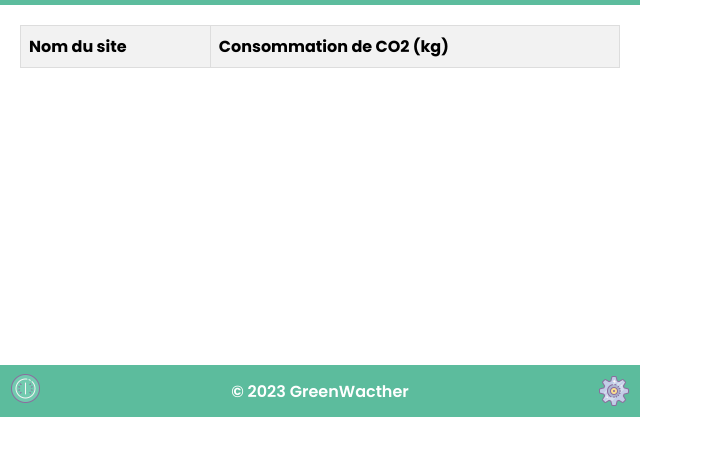
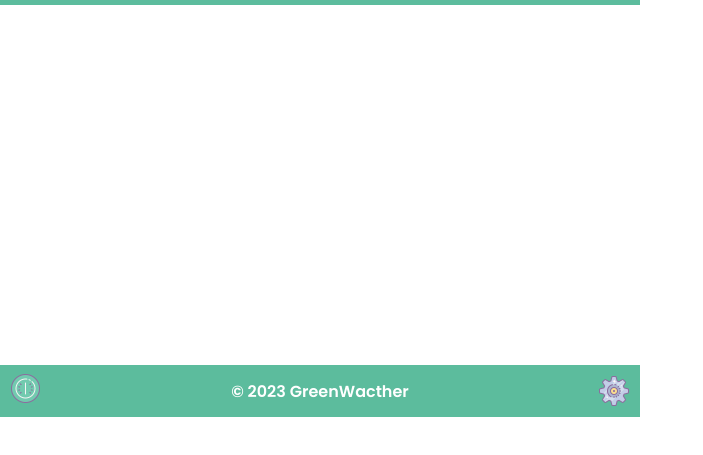
Before and after one commit to julienbenincasa/green-watcher, a browser extension: page dashboard.html in a window 1280 px wide. Shown: the part 59-514 px from the top of the page, without its empty margins (0-703 px from the left). Drawn offline with Linux system fonts and the light colour scheme.

Commit message:
HTML & CSS cleaning

```diff
--- a/css/style.css
+++ b/css/style.css
@@ -1,46 +1,7 @@
 
 @import url('https://fonts.googleapis.com/css2?family=Poppins:wght@400;500;600;700&display=swap');
 
- table {
-    width: 100%;
-    border-collapse: collapse;
-  }
-
-  th, td {
-    word-break: break-all;
-    border: 1px solid #ddd;
-    padding: 8px;
-    text-align: left;
-    max-width: 25%;
-    overflow-x: scroll;
-  }
-
-  thead{
-    position: sticky;
-  }
-  tbody{
-    height: 15em;
-    overflow-y: scroll;
-  }
-
-  th {
-    background-color: #f2f2f2;
-    position: sticky;
-  }
-
-  tr:nth-child(even) {
-    background-color: #f2f2f2;
-  }
-
-  tr:nth-child(odd) {
-    background-color: #fff;
-  }
-
-  td:hover {
-    background-color: #5cbc9e5c;
-  }
-
-/*  --- ---  ALl  --- --- */
+/*  --- ---  ALL  --- --- */
 
 body {
   background-color: #fff;
--- a/dashboard.html
+++ b/dashboard.html
@@ -29,15 +29,6 @@
       </div>
     </header>
     <main>
-      <table>
-        <thead>
-          <tr>
-            <th>Nom du site</th>
-            <th>Consommation de CO2 (kg)</th>
-          </tr>
-        </thead>
-        <tbody id="data-table"></tbody>
-      </table>
     </main>
     <footer>
       © 2023 GreenWacther
```
